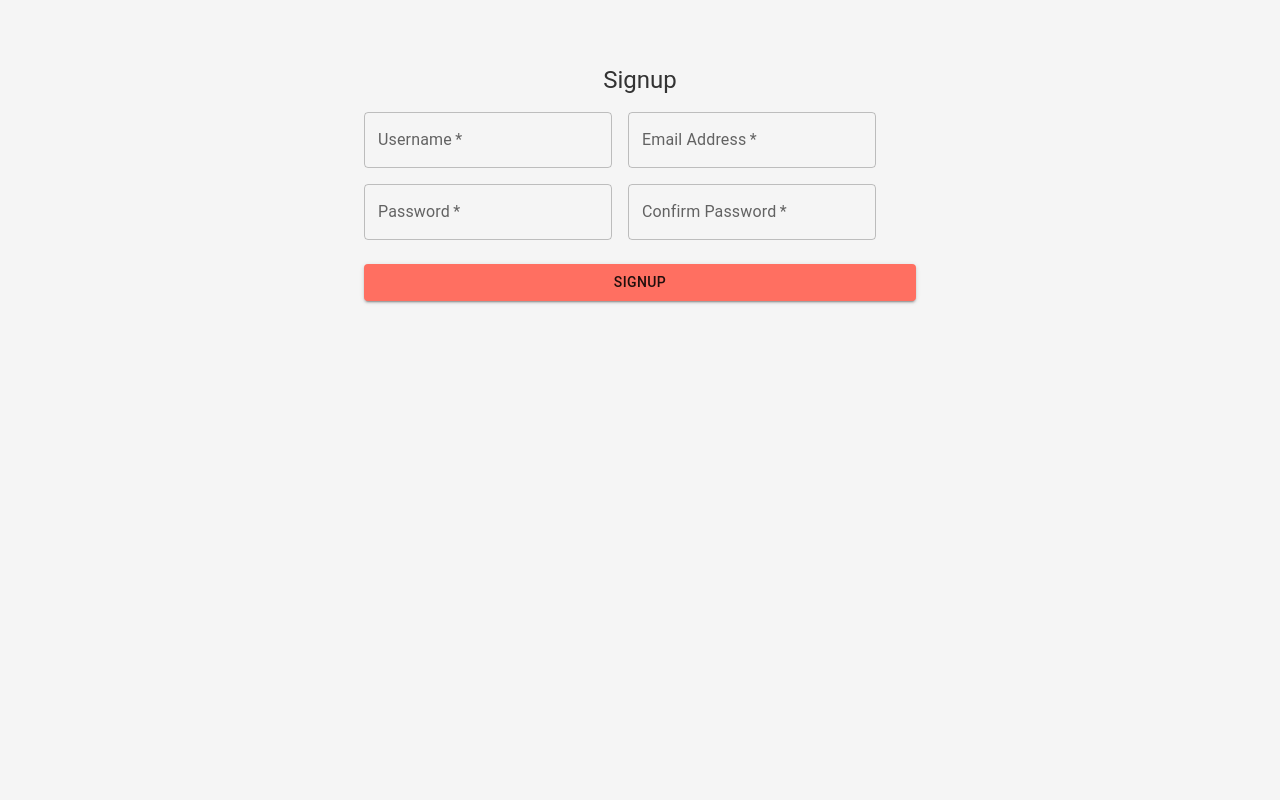
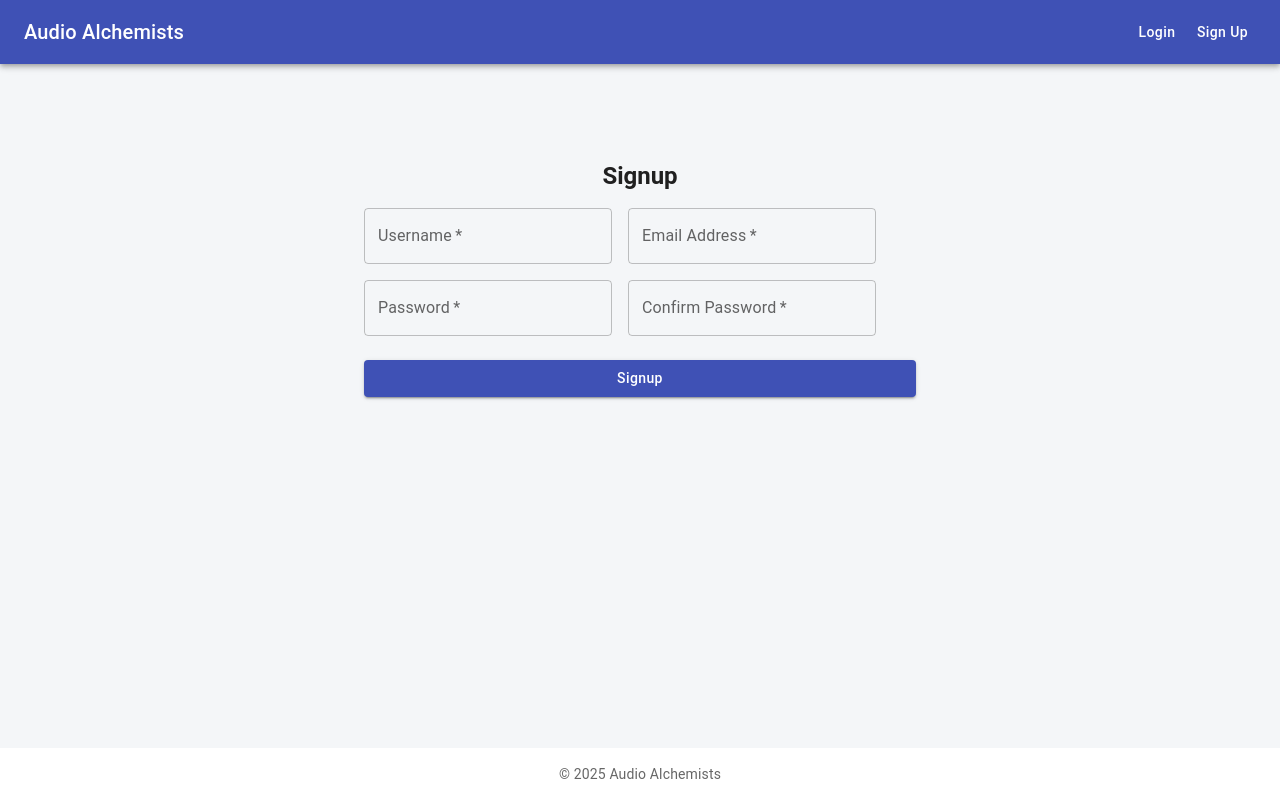
Before and after one commit to okiyitooo/audio-alchemists-frontend, a React (Create React App) app: page /signup in a window 1280 px wide. Built offline with nearby package versions, Linux system fonts and the light colour scheme.

Commit message:
feat: Implement Layout component with navigation and user authentication

```diff
--- a/src/App.jsx
+++ b/src/App.jsx
@@ -9,23 +9,52 @@ import CreateProjectPage from './pages/CreateProjectPage';
 import EditProjectPage from './pages/EditProjectPage';
 import TrackEditorPage from './pages/TrackEditorPage';
 import NotFoundPage from './pages/NotFoundPage';
-import { ThemeProvider, createTheme } from '@mui/material';
+import { ThemeProvider, createTheme, CssBaseline } from '@mui/material';
+import Layout from './components/Layout';
 
 const theme = createTheme({
   palette: {
     primary: {
-      main: '#ff6f61',
+      main: '#3f51b5', // primary color (Indigo)
     },
     secondary: {
-      main: '#ffcc5c',
+      main: '#f50057', // Secondary color (Pink A400)
     },
+    background: {
+      default: '#f4f6f8', // Slightly off-white background
+      paper: '#ffffff',   // Background for Paper components
+    },
+  },
+  typography: {
+    fontFamily: '"Roboto", "Helvetica", "Arial", sans-serif',
+    h4: { fontWeight: 600 },
+    h5: { fontWeight: 600 },
+    h6: { fontWeight: 500 },
+  },
+  components: {
+    MuiButton: {
+      styleOverrides: {
+        root: {
+          textTransform: 'none', // Default buttons to not be all caps
+        },
+      },
+    },
+    MuiPaper: { // Default elevation for Paper
+        styleOverrides: {
+            root: {
+                elevation: 1,
+            }
+        }
+    }
   },
 });
 
 function App() {
   return (
     <ThemeProvider theme={theme}>
+      <CssBaseline />
       <Router>
+        <Layout>
           <Routes>
             <Route path="/" element={<HomePage />} />
             <Route path="/login" element={<LoginPage />} />
@@ -37,6 +66,7 @@ function App() {
             <Route path="/projects/:projectId/tracks/:trackId" element = {<TrackEditorPage/>}/>
             <Route path="*" element={<NotFoundPage />} />
           </Routes>
+        </Layout>
       </Router>
     </ThemeProvider>
   );
--- /dev/null
+++ b/src/components/Layout.jsx
@@ -0,0 +1,48 @@
+import React from 'react';
+import { AppBar, Toolbar, Typography, Container, Box, Button } from '@mui/material';
+import { Link, useNavigate } from 'react-router-dom';
+import { useSelector, useDispatch } from 'react-redux';
+import { logout } from '../redux/actions/userActions';
+
+function Layout({ children }) {
+    const user = useSelector(state => state.user.user);
+    const dispatch = useDispatch();
+    const navigate = useNavigate();
+
+    const handleLogout = () => {
+        dispatch(logout());
+        navigate('/login');
+    };
+
+    return (
+        <Box sx={{ display: 'flex', flexDirection: 'column', minHeight: '100vh' }}>
+            <AppBar position="static">
+                <Toolbar>
+                    <Typography variant="h6" component={Link} to="/" sx={{ flexGrow: 1, color: 'inherit', textDecoration: 'none' }}>
+                        Audio Alchemists
+                    </Typography>
+                    {user ? (
+                        <>
+                            <Button component={Link} to="/dashboard" color="inherit">Dashboard</Button>
+                            <Button onClick={handleLogout} color="inherit">Logout ({user.username})</Button>
+                        </>
+                    ) : (
+                        <>
+                            <Button component={Link} to="/login" color="inherit">Login</Button>
+                            <Button component={Link} to="/signup" color="inherit">Sign Up</Button>
+                        </>
+                    )}
+                </Toolbar>
+            </AppBar>
+            <Container component="main" sx={{ mt: 4, mb: 4, flexGrow: 1 }}>
+                {children}
+            </Container>
+            <Box component="footer" sx={{ bgcolor: 'background.paper', p: 2, mt: 'auto' }}>
+                 <Typography variant="body2" color="text.secondary" align="center">
+                   © {new Date().getFullYear()} Audio Alchemists
+                 </Typography>
+            </Box>
+        </Box>
+    );
+}
+export default Layout;
```
Lines whose indentation alone changed are shown as unchanged.
